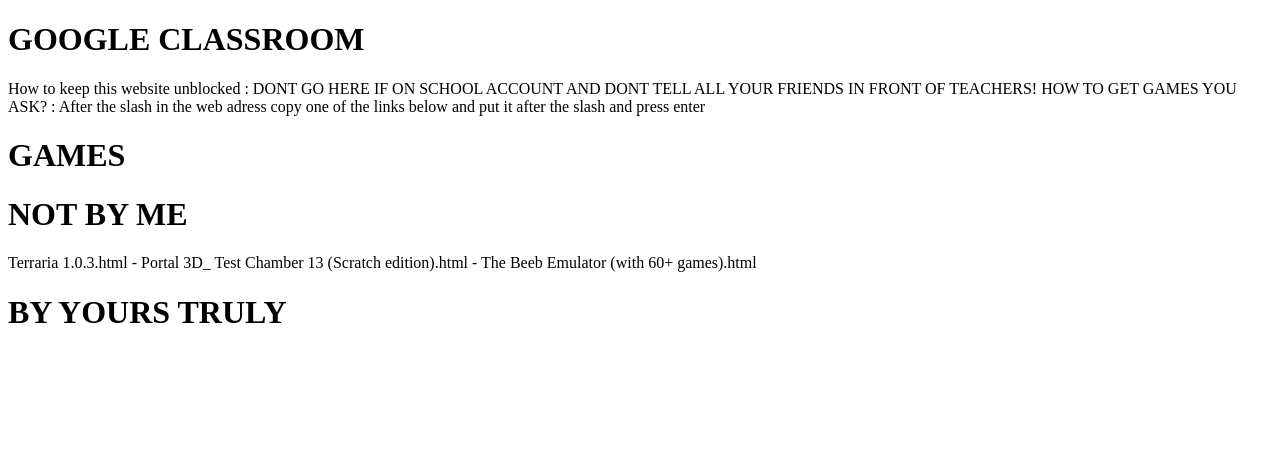
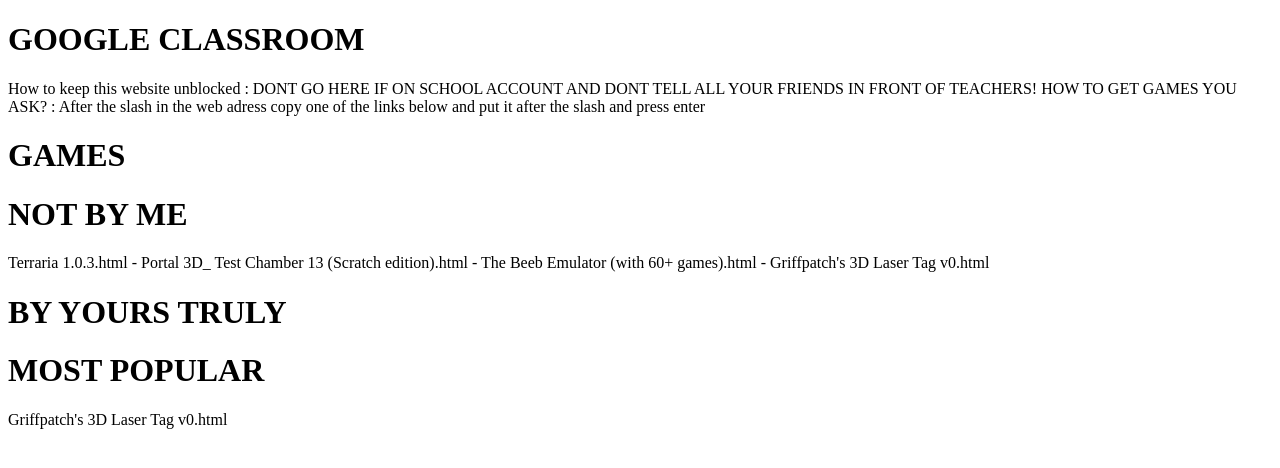
Before and after one commit to Hellomygamers154/HellomygamersGaems, a plain HTML site: page index.html in a window 1280 px wide. Drawn offline with Linux system fonts and the light colour scheme.

Commit message:
Update index.html

```diff
--- a/index.html
+++ b/index.html
@@ -13,9 +13,11 @@
 	<h1>GAMES</h1>
 
 	<h1>NOT BY ME</h1>
-	<a>Terraria 1.0.3.html - Portal 3D_ Test Chamber 13 (Scratch edition).html - The Beeb Emulator (with 60+ games).html</a>
+	<a>Terraria 1.0.3.html - Portal 3D_ Test Chamber 13 (Scratch edition).html - The Beeb Emulator (with 60+ games).html - Griffpatch's 3D Laser Tag v0.html</a>
 
 	<h1>BY YOURS TRULY</h1>
 
+	<h1>MOST POPULAR</h1>
+	<a>Griffpatch's 3D Laser Tag v0.html</a>
 </body>
 </html>
```
